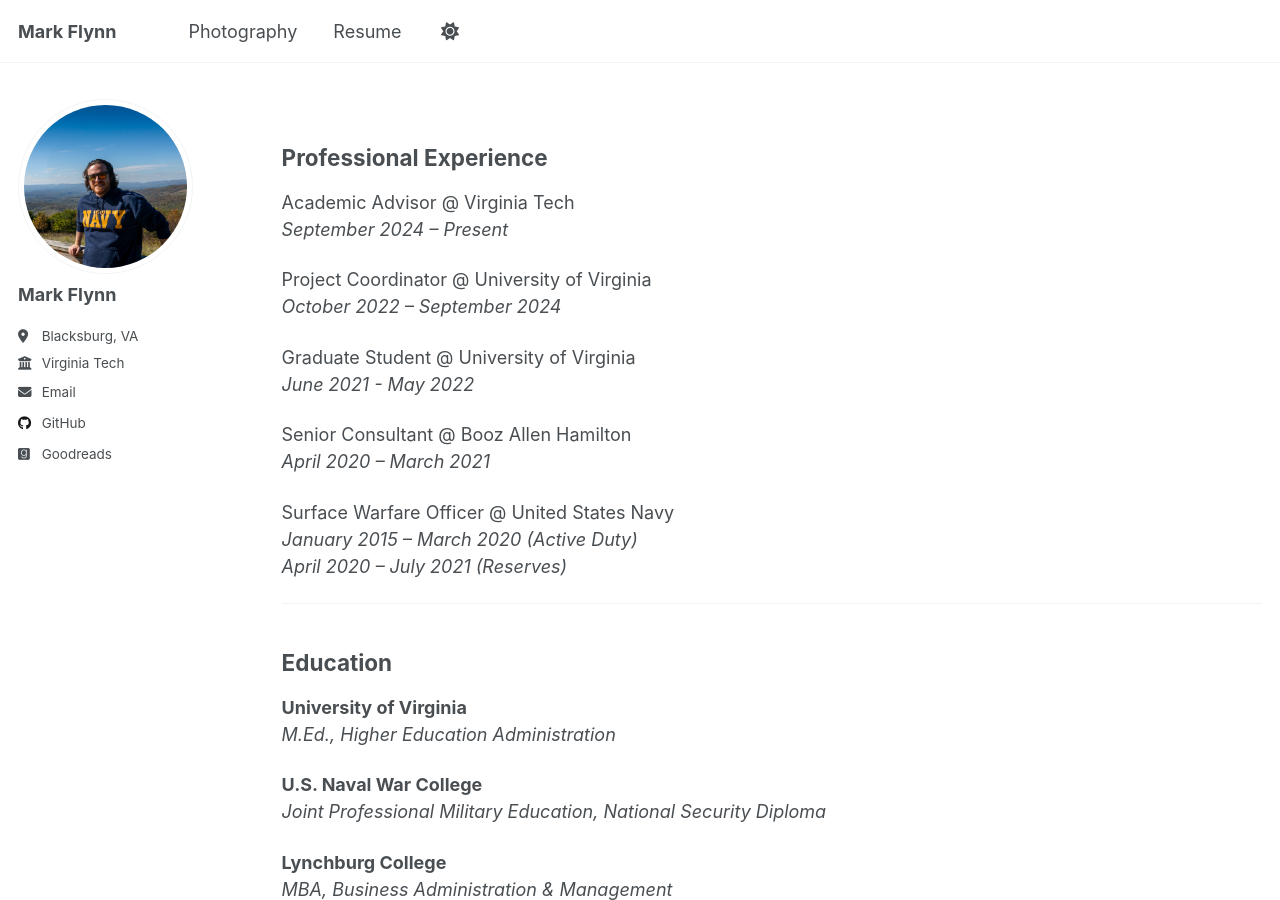
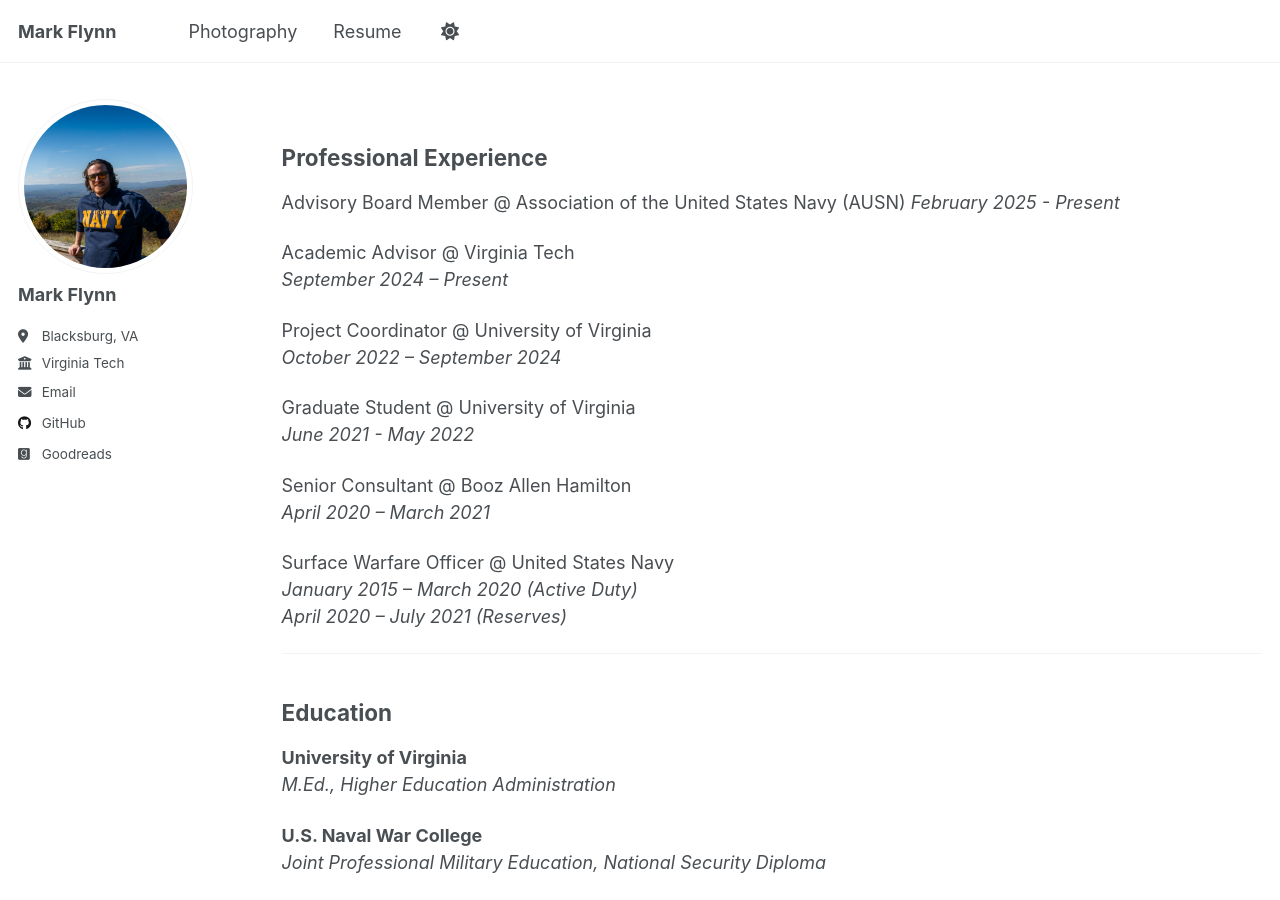
Before and after one commit to markbflynn/markbflynn.github.io, a Jekyll site: the page built from _pages/resume.md, in a window 1280 px wide and 900 px high. Built offline with Jekyll 4.4.1, drawn with Linux system fonts in a browser that asks for light colours; a script that is not in the unit is left out.

Commit message:
Update professional experience

```diff
--- a/_pages/resume.md
+++ b/_pages/resume.md
@@ -11,6 +11,9 @@
 
 
 ## Professional Experience
+
+Advisory Board Member	@ Association of the United States Navy (AUSN)
+_February 2025 - Present_
 
 Academic Advisor @ Virginia Tech
 _September 2024 – Present_
```
